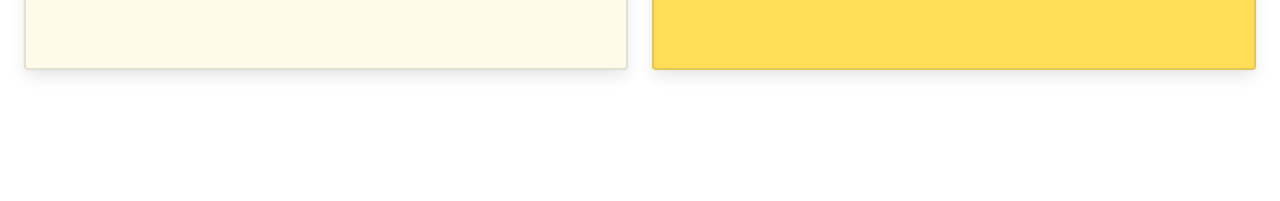
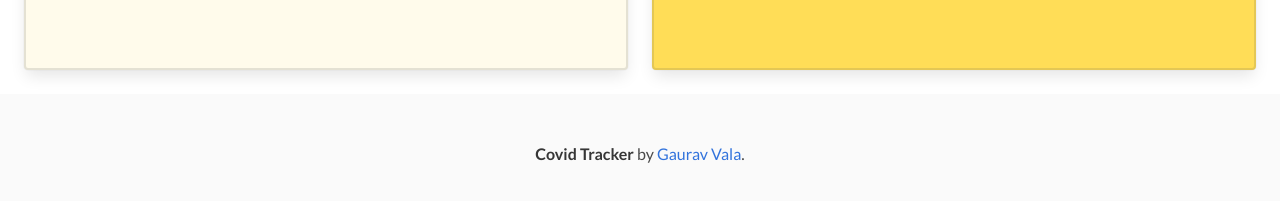
Before and after one commit to Gaurav492/covid-tracker, a plain HTML site: page index.html in a window 1280 px wide. Shown: the part 709-910 px from the top of the page. Before the commit the page ends 803 px from the top, so only its background shows below. Drawn offline with Linux system fonts and the light colour scheme; no server answers.

Commit message:
footer added

```diff
--- a/index.html
+++ b/index.html
@@ -47,7 +47,13 @@
         </div>
     </div>
 
-
+    <footer class="footer">
+        <div class="content has-text-centered">
+          <p>
+            <strong>Covid Tracker</strong> by <a href="https://gauravvala.xyz">Gaurav Vala</a>.
+          </p>
+        </div>
+      </footer>
 
     <script src="./app.js"></script>
 </body>
```
